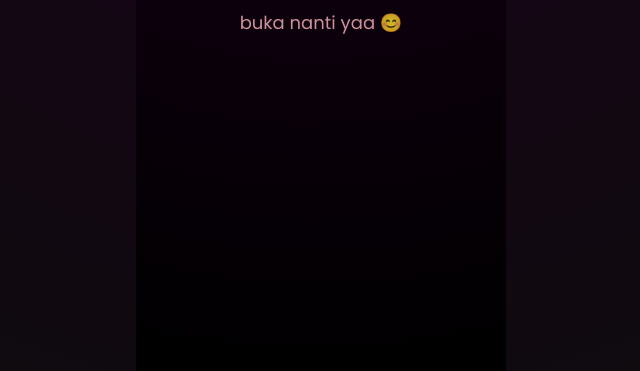
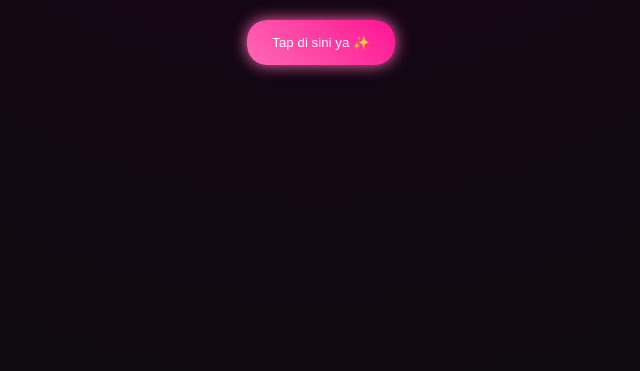
Before and after one commit to hellgate-jpg/buka_pas_jam12malamya_meiii, a plain HTML site: page index.html in a window 1280 px wide. Shown: the part 429-800 px from the top of the page, without its empty margins (319-959 px from the left). Drawn offline with Linux system fonts and the light colour scheme.

Commit message:
Add files via upload

```diff
--- a/index.html
+++ b/index.html
@@ -68,44 +68,5 @@ function masuk() {
     window.location.href = "main.html";
 }
 </script>
-<script>
-const openDate = new Date("May 15, 2030 00:00:00").getTime();
-const now = new Date().getTime();
-
-if (now < openDate) {
-
-    document.body.innerHTML = `
-    <div style="
-        margin:0;
-        height:100vh;
-        background: radial-gradient(circle at top, #1a001a, #000);
-        display:flex;
-        justify-content:center;
-        align-items:center;
-        flex-direction:column;
-        color:#ffb6c1;
-        font-family:Poppins;
-        text-align:center;
-        overflow:hidden;
-    ">
-
-        <h1 style="
-            font-size:50px;
-            margin-bottom:10px;
-        ">
-            belum waktunya 💖
-        </h1>
-
-        <p style="
-            opacity:0.8;
-            font-size:18px;
-        ">
-            buka nanti yaa 😊
-        </p>
-
-    </div>
-    `;
-}
-</script>
 </body>
 </html>
```
